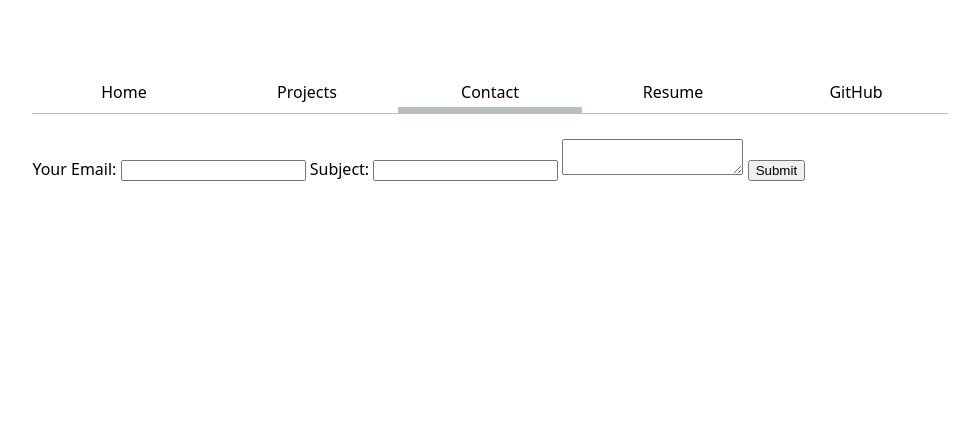
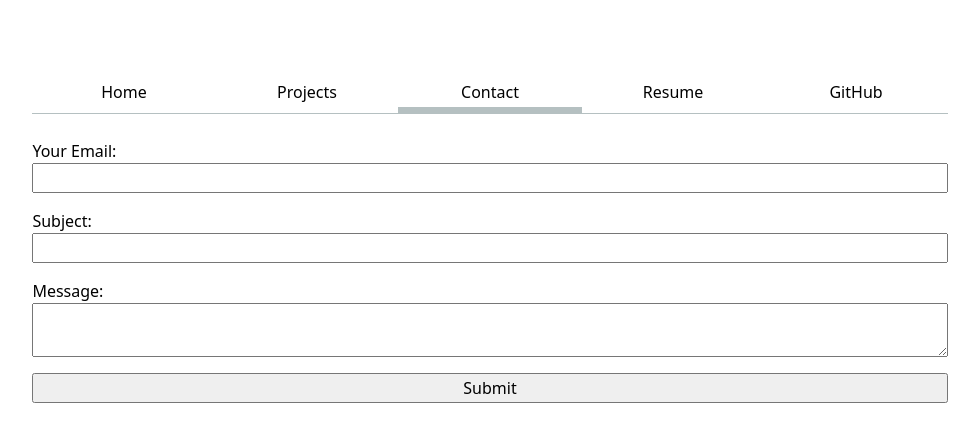
Before and after one commit to Colin-Tran/portfolio, a plain HTML site: page contact/index.html in a window 1280 px wide. Shown: the whole page, without its empty margins (150-1129 px from the left). Drawn offline with Linux system fonts and the light colour scheme.

Commit message:
changed contact me

```diff
--- a/contact/index.html
+++ b/contact/index.html
@@ -27,6 +27,7 @@
   </label>
 
   <label>
+    Message:
     <textarea name="body"></textarea>
   </label>
 
--- a/style.css
+++ b/style.css
@@ -36,3 +36,30 @@ nav a:hover {
   border-bottom: 0.4em solid var(--color-accent);
   background-color: oklch(from var(--color-accent) 95% 5% h);
 }
+
+label {
+  display: block;
+  margin-bottom: 1em;
+}
+
+input{
+  font: inherit;
+  display: block;
+  width: 100%;
+  box-sizing: border-box;
+}
+
+textarea{
+  font: inherit;
+  display: block;
+  width: 100%;
+  box-sizing: border-box;
+}
+
+button {
+  font: inherit;
+  display: block;
+  width: 100%;
+  box-sizing: border-box;
+
+}
```
